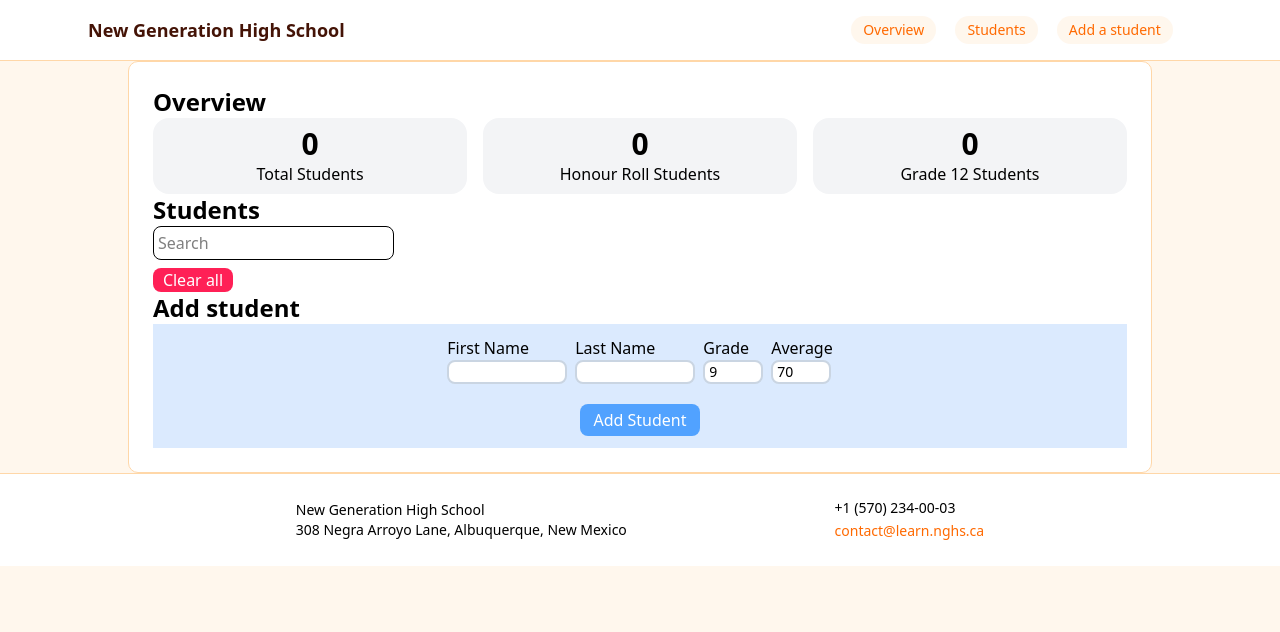
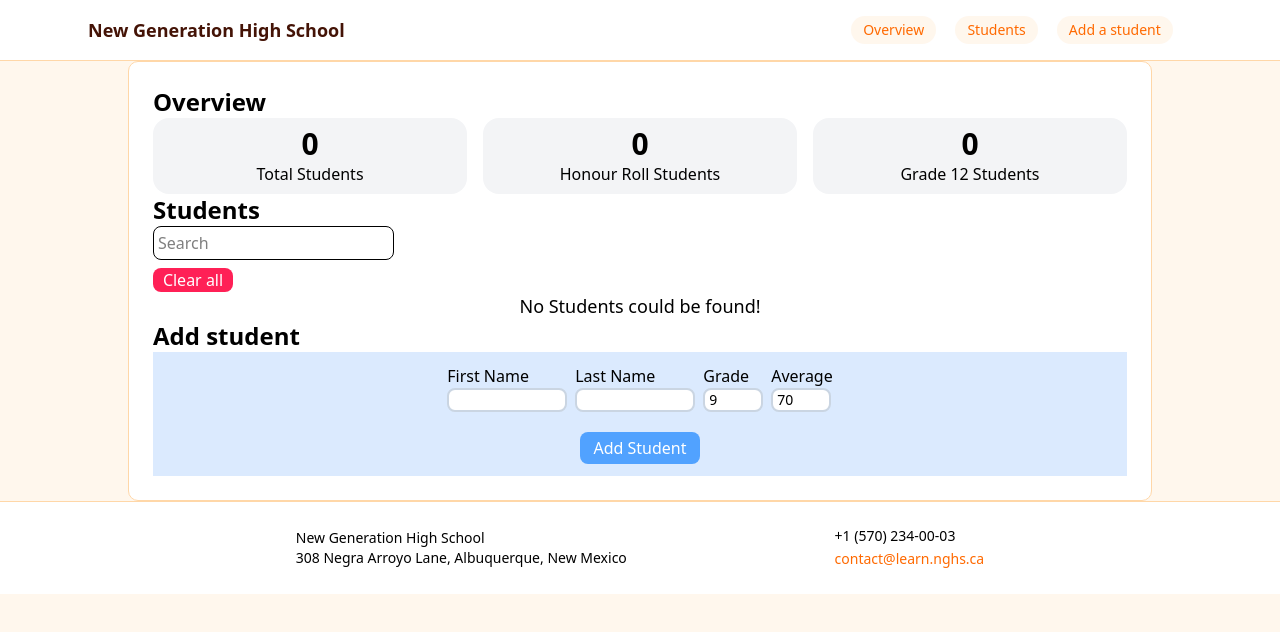
Before and after one commit to cute-catgirl/WebDev2-Assignment2, a Next.js app: page / in a window 1280 px wide. Both pictures are taken after a click on the button "Clear all". Shown: the top 632 px of the page. Built offline with nearby package versions, Linux system fonts and the light colour scheme.

Commit message:
added a message to be displayed whenever a list with zero students is given to StudentList

```diff
--- a/components/StudentList.tsx
+++ b/components/StudentList.tsx
@@ -16,8 +16,14 @@ interface StudentListProps {
 };
 
 const StudentList = ({students, onRemove}: StudentListProps) => {
+    const messageToggle = students.length == 0 ? "": "hidden";
     return (
         <div className="w-full">
+            <div className={messageToggle}>
+                <p className="text-center text-lg">
+                    No Students could be found!
+                </p>
+            </div>
             <ul>
                 {students.map((student) => (
                     <StudentCard
```
